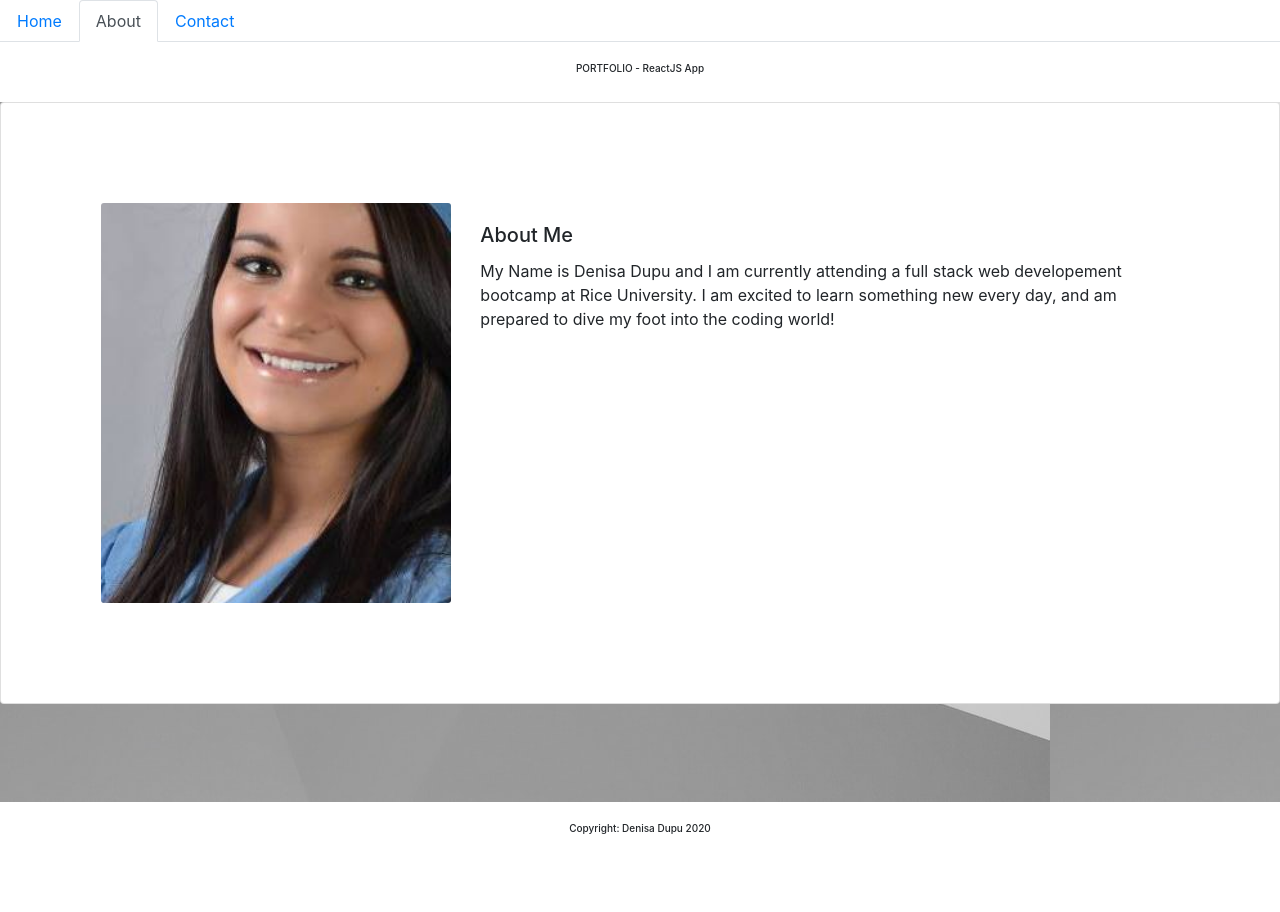
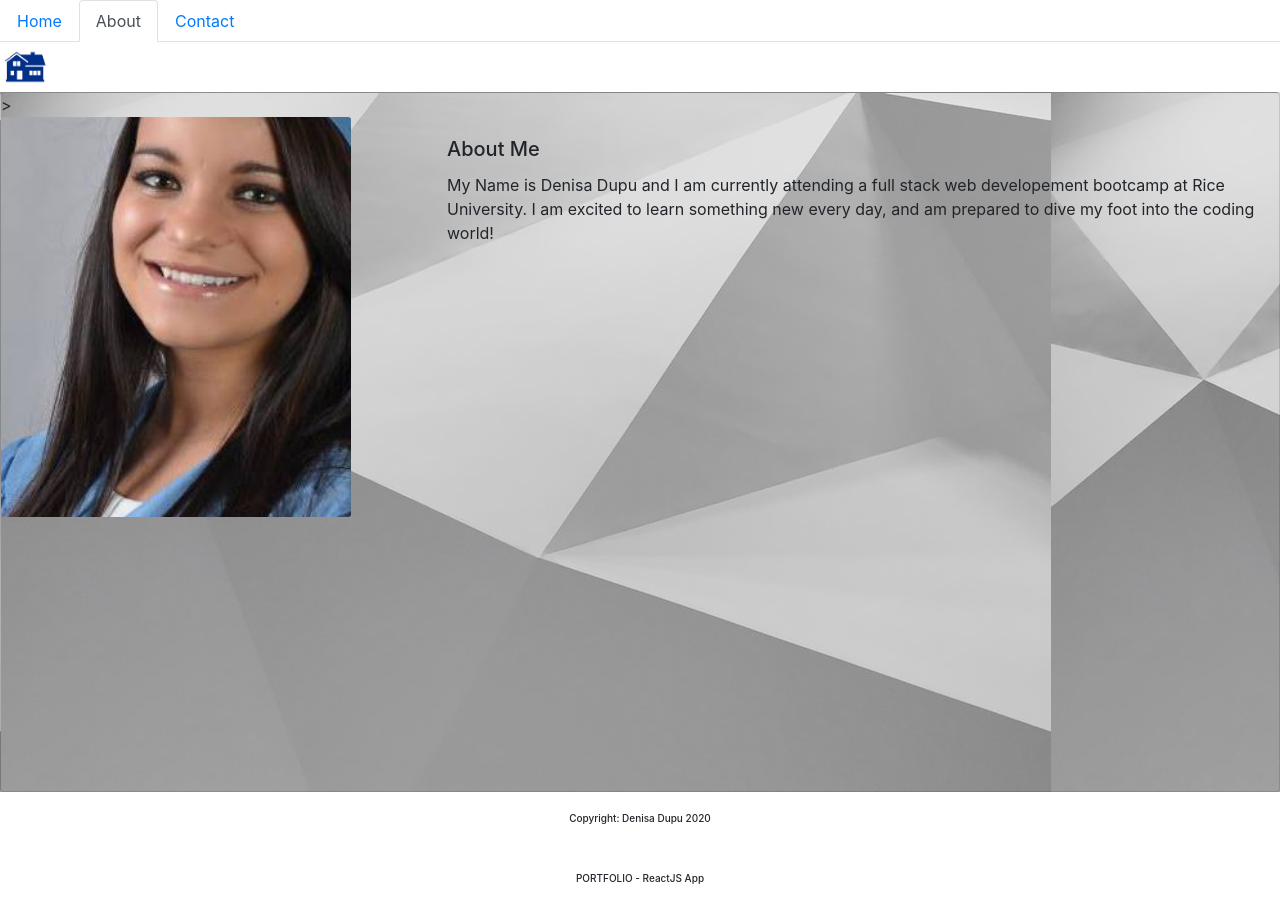
Before and after one commit to dupudenisa/react-portfolio, a React (Create React App) app: page /about in a window 1280 px wide. Before the commit the page ends 862 px from the top, so only its background shows below. Built offline with nearby package versions, Linux system fonts and the light colour scheme.

Commit message:
adding home icon

```diff
--- a/src/components/Footer.js
+++ b/src/components/Footer.js
@@ -15,7 +15,12 @@ function Footer(){
             <h1 style = {styles.headingStyle}>
             Copyright: Denisa Dupu 2020
             </h1>
+
+            <h1 style={styles.headingStyle}>
+            PORTFOLIO - ReactJS App
+            </h1>
         </div>
+
 
     );
 }
--- a/src/components/Header.js
+++ b/src/components/Header.js
@@ -1,4 +1,6 @@
 import React from "react";
+import home from "./assets/home .png";
+import { Link } from "react-router-dom";
 
 const styles = {
     headingStyle: {
@@ -6,14 +8,20 @@ const styles = {
         textAlign: "center",
         padding: 20
     },
+    imgStyle: {
+        height: 50,
+        width: 50
+    }
 };
 
 function Header(){
     return(
         <div>
-            <h1 style={styles.headingStyle}>
-            PORTFOLIO - ReactJS App
-            </h1>
+
+            <Link to="/">
+            <img style={styles.imgStyle} src={home} alt="link"/>
+            </Link>
+
         </div>
 
     )
--- a/src/components/pages/About.js
+++ b/src/components/pages/About.js
@@ -10,8 +10,10 @@ const styles = {
     margin: 0
   },
     cardStyle: {
-      maxwidth: 50,
-      padding: 100
+
+      maxwidth: 30,
+      padding: 100,
+      opacity: 5
 
     },
     background:{
@@ -25,7 +27,7 @@ const styles = {
 function About() {
   return (
     <div style={styles.background}>
-    <div  className="card mb-3" style={styles.cardStyle}>
+    <div  className="card mb-3" style={styles.background}>>
       <div className="row no-gutters">
         <div className="col-md-4">
           <img style={styles.imageStyle} src={myimage} className="card-img" alt="..." />
--- a/src/components/pages/Contact.js
+++ b/src/components/pages/Contact.js
@@ -1,5 +1,6 @@
 import React from "react";
 import portImg from "../assets/portImg.jpeg";
+import { red } from "color-name";
 
 const styles = {
   headingStyle: {
@@ -10,7 +11,8 @@ const styles = {
   linkStyle: {
     fontSize: 20,
     textAlign: "center",
-    padding: 40
+    padding: 40,
+    textColor: red
 
   },
   background:{
--- a/src/components/pages/Home.js
+++ b/src/components/pages/Home.js
@@ -22,9 +22,9 @@ const styles = {
 
   return (
 
-    <div  style={styles.background}>
+    <div>
 
-<div className="col mb-4">
+    <div className="col mb-4">
         <div className="card">
         <h5 className="card-title">My First Group Project</h5>
         <a href="https://github.com/robertharris95/RDOProject1" target="_blank">Loqal Project 1</a>
--- a/src/components/pages/Index.js
+++ b/src/components/pages/Index.js
@@ -1,12 +1,14 @@
 import React from "react";
 import portImg from "../assets/portImg.jpeg";
+
 
 
 const styles = {
     headingStyle: {
         fontSize: 20,
         textAlign: "center",
-        padding: 150
+        padding: 150,
+
 
     },
      background:{
@@ -19,7 +21,7 @@ const styles = {
 
 function Index() {
     return (
-        // eslint-disable-next-line no-template-curly-in-string
+
         <div style={styles.background}>
             <h1 style={styles.headingStyle}>
                 Welcome to my page!
```
Also changed, not shown: src/components/assets/home .png (added).
